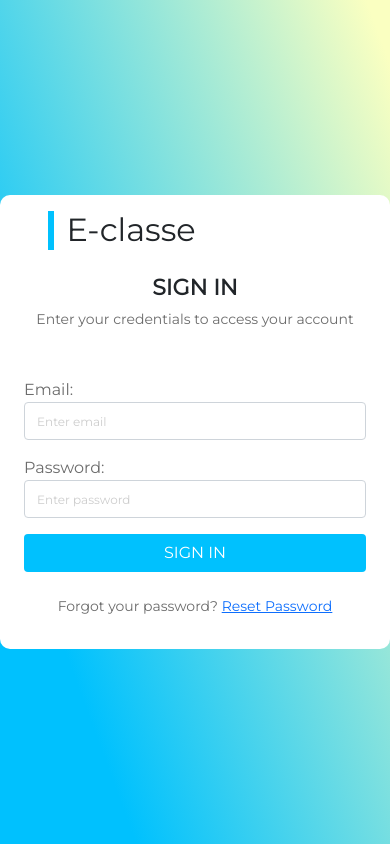
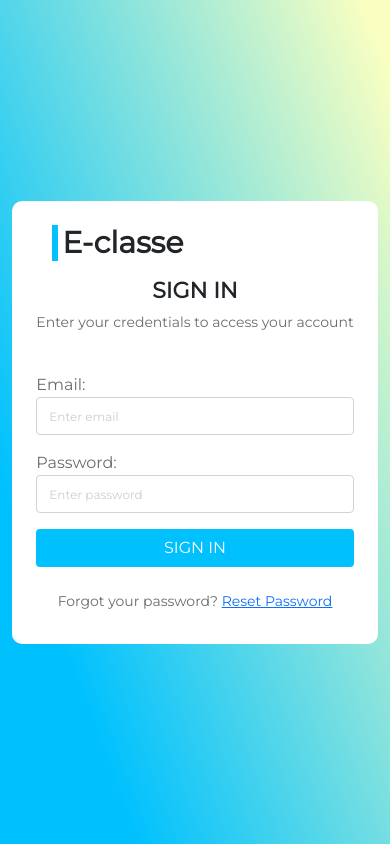
Before and after one commit to sabirlkhaloufi/E-LEARNING-APPLICATION-V1.4, a PHP site: page / in a window 390 px wide. Run offline with PHP 8.4, Linux system fonts and the light colour scheme; some libraries are stand-ins or nearby versions.

Commit message:
regler la taille du form pour mobile

```diff
--- a/css/style.css
+++ b/css/style.css
@@ -9,15 +9,14 @@
 }
 .form-sign-in{
     border-radius: 10px;
-    width: 400px;
 }
 button[type="submit"]{
     background-color: #00C1FE;
 }
 .E-classe {
     border-left:solid 6px #00C1FE;
-    padding-left: 12.5px;
-    font-size: 32px;
+    font-size: 30px;
+    font-weight: bold;
 }
 .bg-sign-in p{
     font-size: 14px;
--- a/index.html
+++ b/index.html
@@ -11,8 +11,8 @@
 <body >
 
    <main class="bg-sign-in d-flex justify-content-center align-items-center">
-      <div class=" form-sign-in bg-white  h-auto text-center p-3 pe-4 ps-4 d-flex flex-column gap-3 ">
-        <h1 class="E-classe text-start ms-4" >E-classe</h1>
+      <div class=" form-sign-in bg-white mt-2 h-auto mb-2 text-center pt-4 pb-3 pe-4 ps-4 d-flex flex-column gap-2">
+        <h1 class="E-classe text-start ms-3 ps-1" >E-classe</h1>
         <div>
           <h2 class=" sign-in text-uppercase">sign in</h2>
         <p>Enter your credentials to access your account</p>
```
